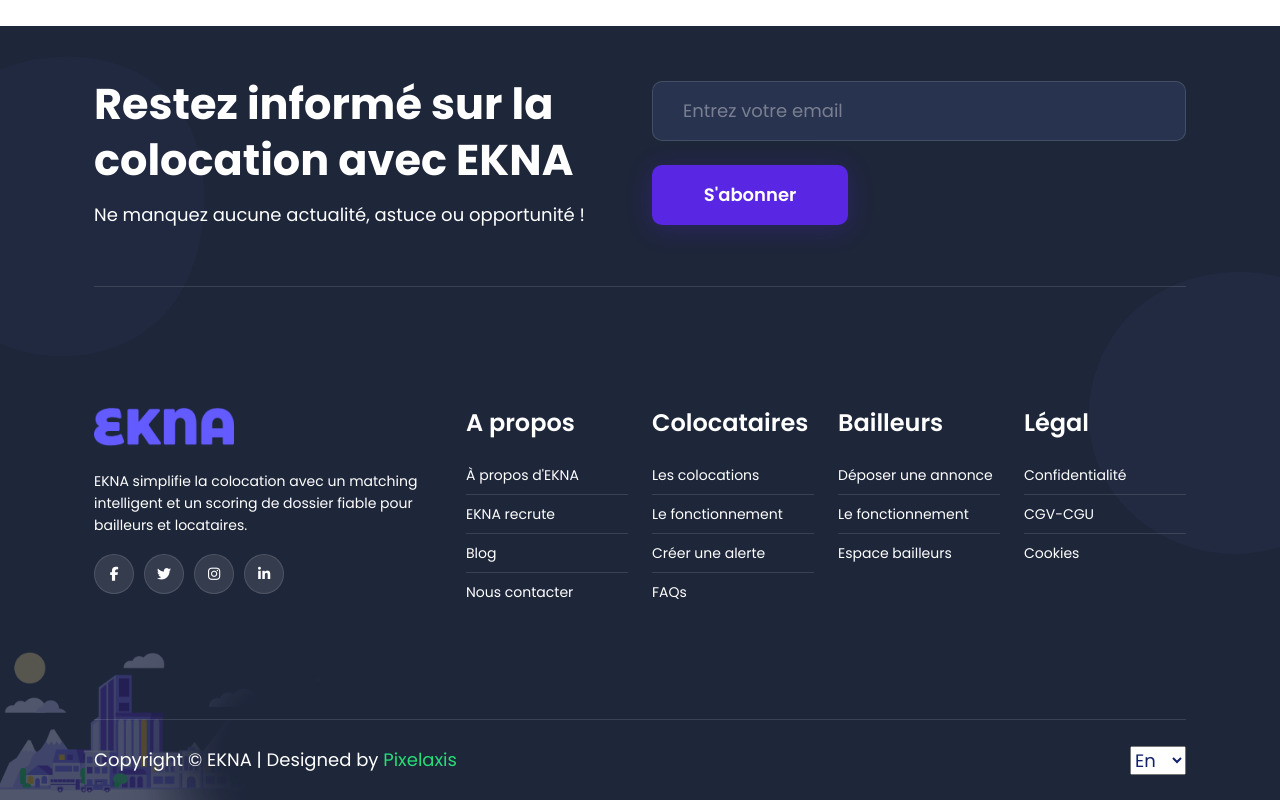
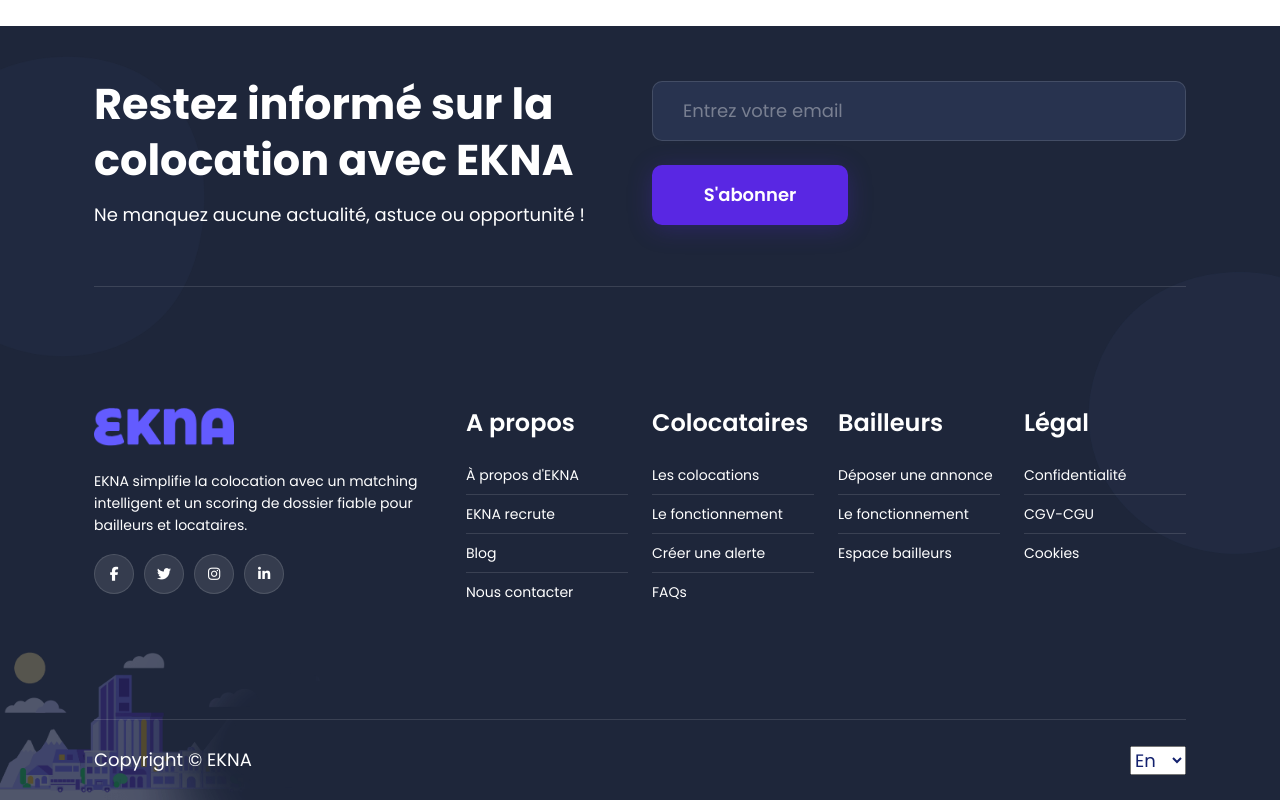
Before and after one commit to Magikmagnum/ekna, a Vue app: page /aide in a window 1280 px wide. Shown: the part 2857-3657 px from the top of the page. Built offline with nearby package versions, Linux system fonts and the light colour scheme.

Commit message:
fix: logo Pixelaxis

```diff
--- a/src/components/FooterComponent.vue
+++ b/src/components/FooterComponent.vue
@@ -59,8 +59,9 @@
                 <div class="row d-flex align-items-center">
                     <div class="col-sm-9 order-1 order-sm-0">
                         <div class="footer__copyright">
-                            <p>Copyright © EKNA | Designed by
-                                <a href="https://themeforest.net/user/pixelaxis" target="_blank">Pixelaxis</a>
+                            <p>Copyright © EKNA
+                                <!-- | Designed by
+                                <a href="https://themeforest.net/user/pixelaxis" target="_blank">Pixelaxis</a> -->
                             </p>
                         </div>
                     </div>
```
